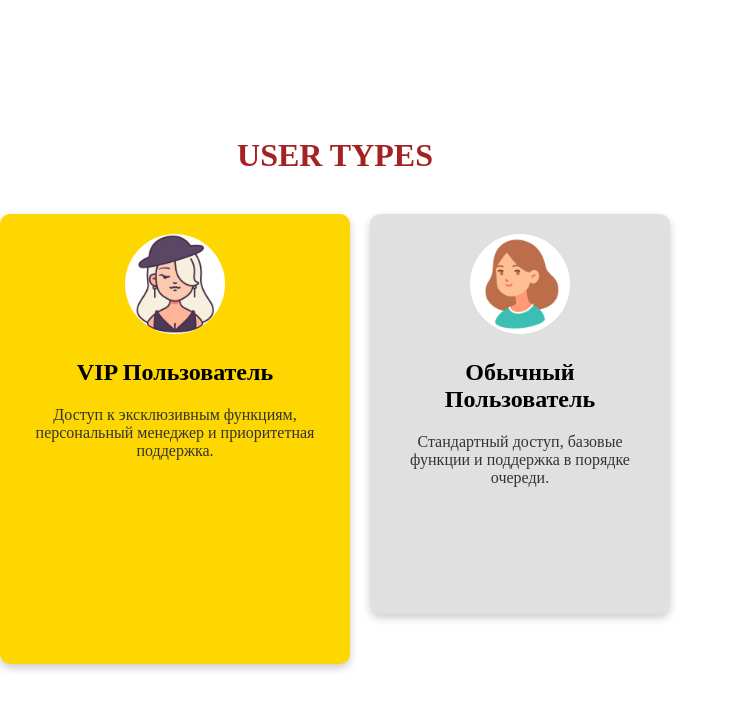
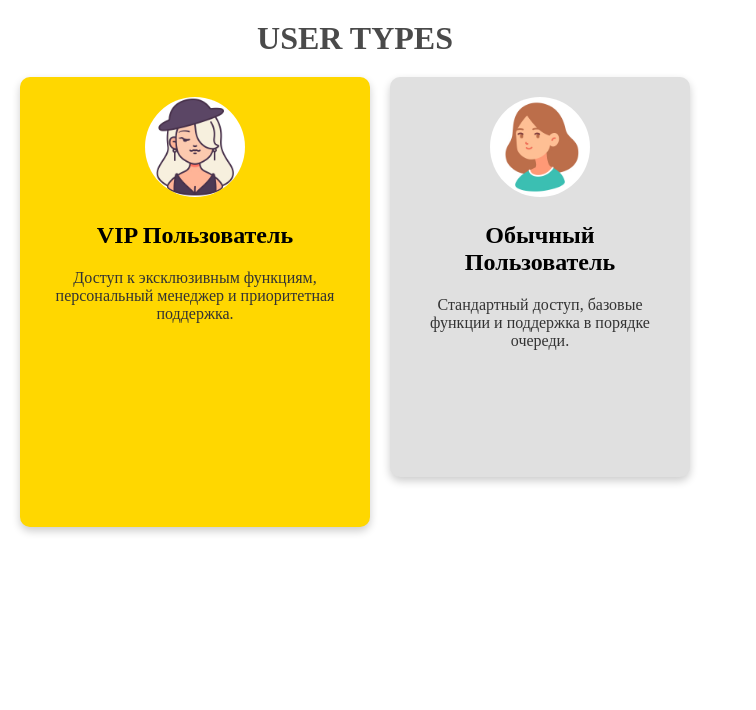
Before and after one commit to GlebMedvedovsky/55_react_ts, a React (Vite) app: page / in a window 1280 px wide. Shown: the top 710 px of the page, without its empty margins (0-756 px from the left). Built offline with nearby package versions, Linux system fonts and the light colour scheme.

Commit message:
заменил div-ы на стилизованные компоненты и обновил тип

```diff
--- a/src/homeworks/Homework09/Homework09.tsx
+++ b/src/homeworks/Homework09/Homework09.tsx
@@ -1,4 +1,12 @@
-import { Container, Title, Card, Avatar, CardTitle, CardDescription } from "./styles";
+import {
+    Container,
+    CardsWrapper,
+    Title,
+    Card,
+    Avatar,
+    CardTitle,
+    CardDescription,
+  } from "./styles";
   import vipAvatar from "./assets/vip-avatar.jpg";
   import regularAvatar from "./assets/regular-avatar.jpg";
 
@@ -6,7 +14,7 @@ function Homework09() {
     return (
       <Container>
         <Title>User Types</Title>
-      <div style={{ display: "flex", gap: "20px" }}>
+        <CardsWrapper>
           <Card vip>
             <Avatar src={vipAvatar} alt="VIP Пользователь" />
             <CardTitle>VIP Пользователь</CardTitle>
@@ -22,7 +30,7 @@ function Homework09() {
               Стандартный доступ, базовые функции и поддержка в порядке очереди.
             </CardDescription>
           </Card>
-      </div>
+        </CardsWrapper>
       </Container>
     );
   }
--- a/src/homeworks/Homework09/styles.ts
+++ b/src/homeworks/Homework09/styles.ts
@@ -1,26 +1,37 @@
 import styled from "@emotion/styled";
 
-// Контейнер для карточек
+// Интерфейс для карточек
+interface CardProps {
+  vip?: boolean;
+}
+
+// Контейнер для всех карточек
 export const Container = styled.div`
+  display: flex;
+  flex-direction: column;
+  align-items: center;
+  padding: 20px;
+`;
+
+// Контейнер для карточек (заменяем обычный <div>)
+export const CardsWrapper = styled.div`
   display: flex;
   gap: 20px;
   justify-content: center;
-  align-items: center;
-  flex-direction: column; /* Чтобы заголовок был сверху */
 `;
 
 // Заголовок "User Types"
 export const Title = styled.h1`
   font-size: 32px;
   font-weight: bold;
-  color: #a52222;
+  color: #4a4a4a;
   margin-bottom: 20px;
   text-transform: uppercase;
   text-align: center;
 `;
 
 // Карточка пользователя
-export const Card = styled.div<{ vip?: boolean }>`
+export const Card = styled.div<CardProps>`
   display: flex;
   flex-direction: column;
   align-items: center;
```
Lines whose indentation alone changed are shown as unchanged.
